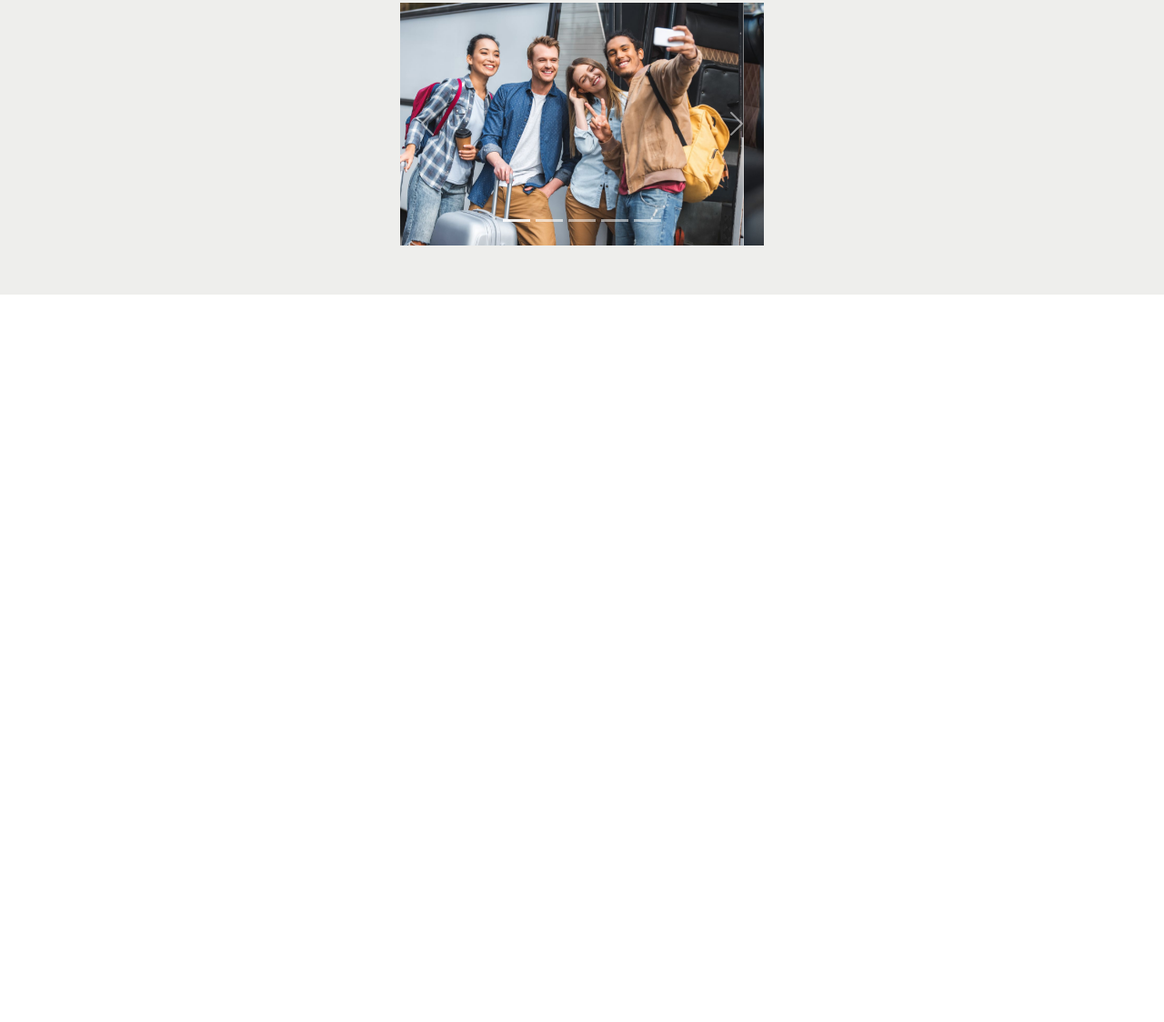
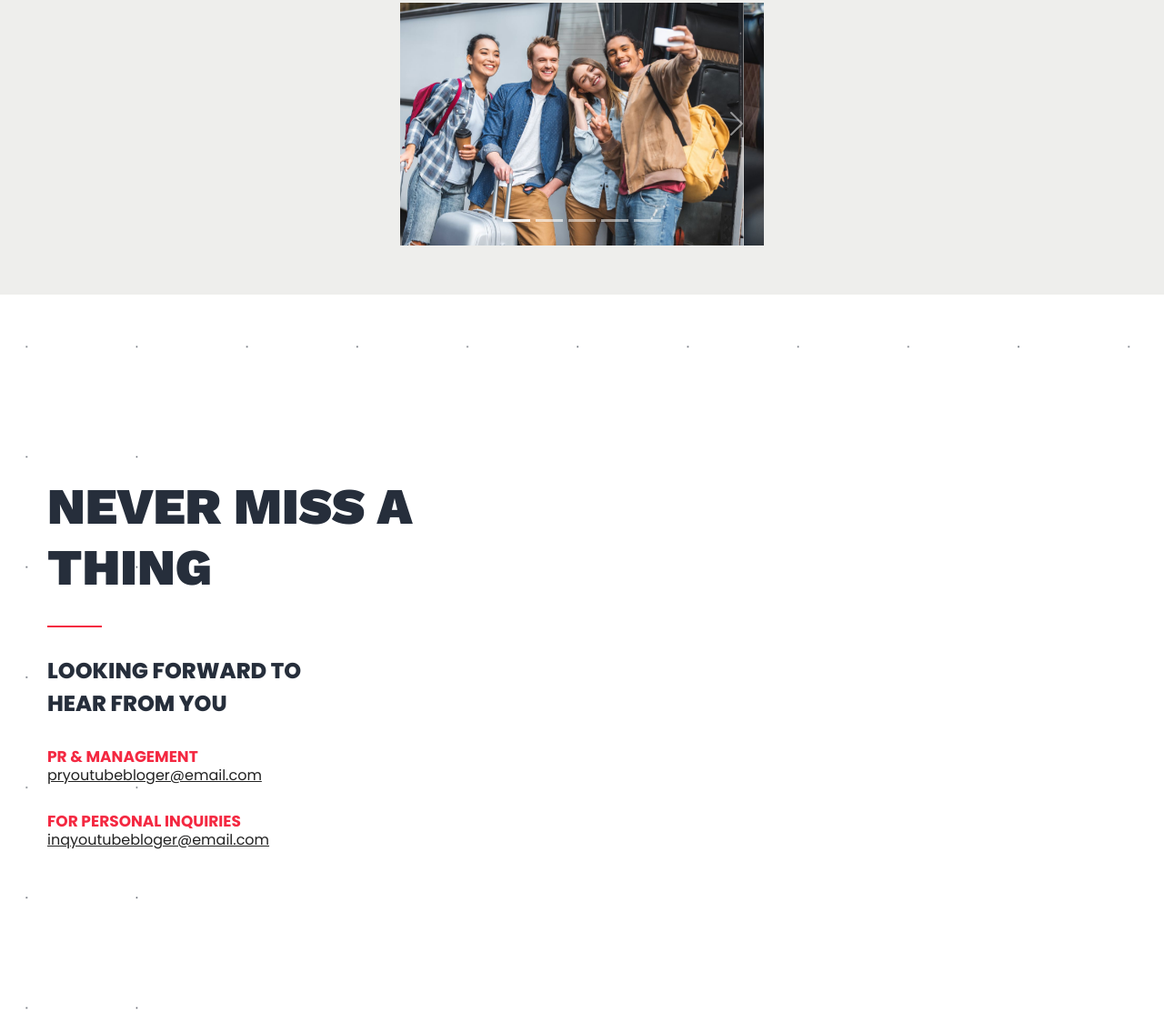
Before and after one commit to salvator86/amelia-z, a plain HTML site: page index.html in a window 1280 px wide. Shown: the part 5782-6906 px from the top of the page at 91% size. Before the commit the page ends 6106 px from the top, so only its background shows below. Drawn offline with nearby package versions, Linux system fonts and the light colour scheme.

Commit message:
added code

```diff
--- a/index.html
+++ b/index.html
@@ -286,11 +286,16 @@
         </div>
         <div id="carouselExampleIndicators" class="carousel slide" data-bs-ride="carousel">
             <div class="carousel-indicators">
-              <button type="button" data-bs-target="#carouselExampleIndicators" data-bs-slide-to="0" class="active" aria-current="true" aria-label="Slide 1"></button>
-              <button type="button" data-bs-target="#carouselExampleIndicators" data-bs-slide-to="1" aria-label="Slide 2"></button>
-              <button type="button" data-bs-target="#carouselExampleIndicators" data-bs-slide-to="2" aria-label="Slide 3"></button>
-              <button type="button" data-bs-target="#carouselExampleIndicators" data-bs-slide-to="3" aria-label="Slide 4"></button>
-              <button type="button" data-bs-target="#carouselExampleIndicators" data-bs-slide-to="4" aria-label="Slide 5"></button>
+                <button type="button" data-bs-target="#carouselExampleIndicators" data-bs-slide-to="0" class="active"
+                    aria-current="true" aria-label="Slide 1"></button>
+                <button type="button" data-bs-target="#carouselExampleIndicators" data-bs-slide-to="1"
+                    aria-label="Slide 2"></button>
+                <button type="button" data-bs-target="#carouselExampleIndicators" data-bs-slide-to="2"
+                    aria-label="Slide 3"></button>
+                <button type="button" data-bs-target="#carouselExampleIndicators" data-bs-slide-to="3"
+                    aria-label="Slide 4"></button>
+                <button type="button" data-bs-target="#carouselExampleIndicators" data-bs-slide-to="4"
+                    aria-label="Slide 5"></button>
             </div>
             <div class="carousel-inner">
                 <div class="carousel-item active">
@@ -309,14 +314,37 @@
                     <img src="images/carousel/carousel-fifth.jpg" class="d-block w-100" alt="...">
                 </div>
             </div>
-            <button class="carousel-control-prev" type="button" data-bs-target="#carouselExampleIndicators" data-bs-slide="prev">
+            <button class="carousel-control-prev" type="button" data-bs-target="#carouselExampleIndicators"
+                data-bs-slide="prev">
                 <span class="carousel-control-prev-icon" aria-hidden="true"></span>
                 <span class="visually-hidden">Previous</span>
             </button>
-            <button class="carousel-control-next" type="button" data-bs-target="#carouselExampleIndicators" data-bs-slide="next">
+            <button class="carousel-control-next" type="button" data-bs-target="#carouselExampleIndicators"
+                data-bs-slide="next">
                 <span class="carousel-control-next-icon" aria-hidden="true"></span>
                 <span class="visually-hidden">Next</span>
             </button>
+        </div>
+    </section>
+    <section class="background-light">
+        <div class="container height-for-light-section">
+            <div>
+                <div class="text-near-form">
+                    <h2>NEVER MISS A THING</h2>
+                    <hr class="under-border">
+                    <p>LOOKING FORWARD TO
+                        HEAR FROM YOU</p>
+                    <div class="red-form">
+                        <h6>PR & MANAGEMENT<br><a href="">pryoutubebloger@email.com</a></h6>
+                        <div class="margin-form-red">
+                            <h6>FOR PERSONAL INQUIRIES<br><a href="">inqyoutubebloger@email.com</a></h6>
+                        </div>
+                    </div>
+                </div>
+            </div>
+            <div>
+
+            </div>
         </div>
     </section>
     <script src="https://cdn.jsdelivr.net/npm/bootstrap@5.1.3/dist/js/bootstrap.bundle.min.js"
--- a/styles/styles.css
+++ b/styles/styles.css
@@ -464,3 +464,63 @@ hr {
 .carousel {
     margin: 0 auto;
 }
+
+.background-light {
+    background-image: url(../images/light-background-with-dotes.png);
+    background-size: cover;
+}
+
+.height-for-light-section {
+    max-height: 820px;
+    height: 100vh;
+    display: flex;
+    justify-content: space-between;
+}
+
+.text-near-form {
+    max-width: 450px;
+    margin-top: 200px;
+}
+
+.text-near-form h2{
+    font-size: 56px;
+    font-weight: 900;
+    font-family: 'Work Sans', sans-serif;
+    color: rgb(38, 46, 59);
+}
+
+.text-near-form hr{
+    margin-left: 0;
+}
+
+.text-near-form p{
+    font-size: 24px;
+    font-family: 'Poppins', sans-serif;
+    font-weight: 800;
+    color: rgb(38, 46, 59);
+    max-width: 300px;
+}
+
+.red-form h6{
+    color: rgb(244, 40, 65);
+    font-size: 17px;
+    font-weight: 700;
+    font-family: 'Poppins', sans-serif;
+    max-width: 500px;
+    margin-top: 30px;
+}
+
+.red-form a {
+    color: rgb(34, 34, 34);
+    font-size: 16px;
+    font-weight: 400;
+    font-family: 'Poppins', sans-serif;
+}
+
+.red-form a:hover {
+    text-decoration: none;
+}
+
+.margin-form-red {
+    line-height: 0.9em;
+}
```
Also changed, not shown: images/light-background-with-dotes.png (added). Lines whose indentation alone changed are shown as unchanged.
